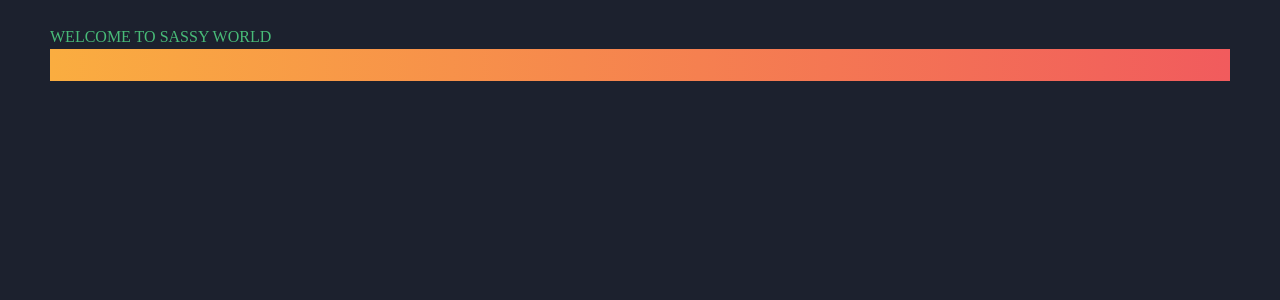
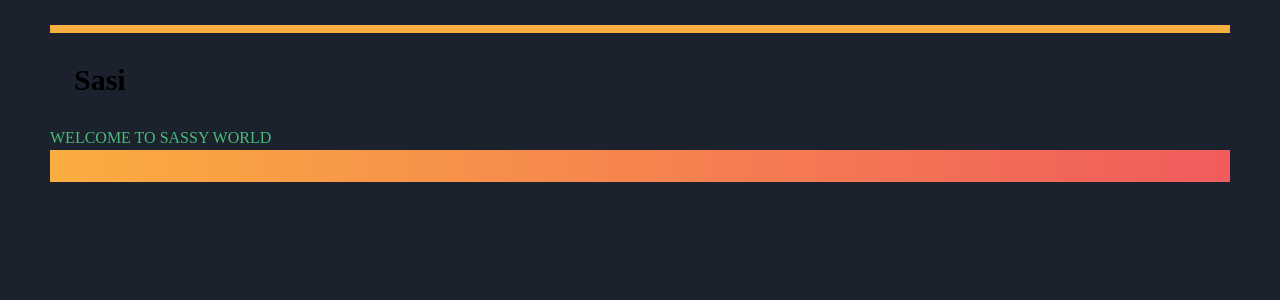
Before and after one commit to sasi-world/sasi.frontend.web, a Next.js app: page / in a window 1280 px wide. Shown: the top 300 px of the page. Built offline with nearby package versions, Linux system fonts and the light colour scheme.

Commit message:
navbar is working

```diff
--- a/components/App.js
+++ b/components/App.js
@@ -1,6 +1,8 @@
+import NavBar from "./ui/navigation/NavBar";
 export default function App({ children }) {
   return (
     <main>
+      <NavBar />
       {children}
       <style jsx global>{`
         * {
--- a/components/ui/navigation/NavBar.js
+++ b/components/ui/navigation/NavBar.js
@@ -5,14 +5,7 @@ const NavBar = () => {
     <header className="border-top bg-transparent flex items-center justify-between flex-wrap p-6">
       <div className="flex items-center flex-no-shrink text">
         <h1 className="text-red font-bold font-display lg:text-3xl s:text-xl">
-          <Link
-            to="/"
-            style={{
-              textDecoration: `none`,
-            }}
-          >
-            Sasi{" "}
-          </Link>
+          Sasi{" "}
         </h1>
       </div>
       {/* <span>
```
